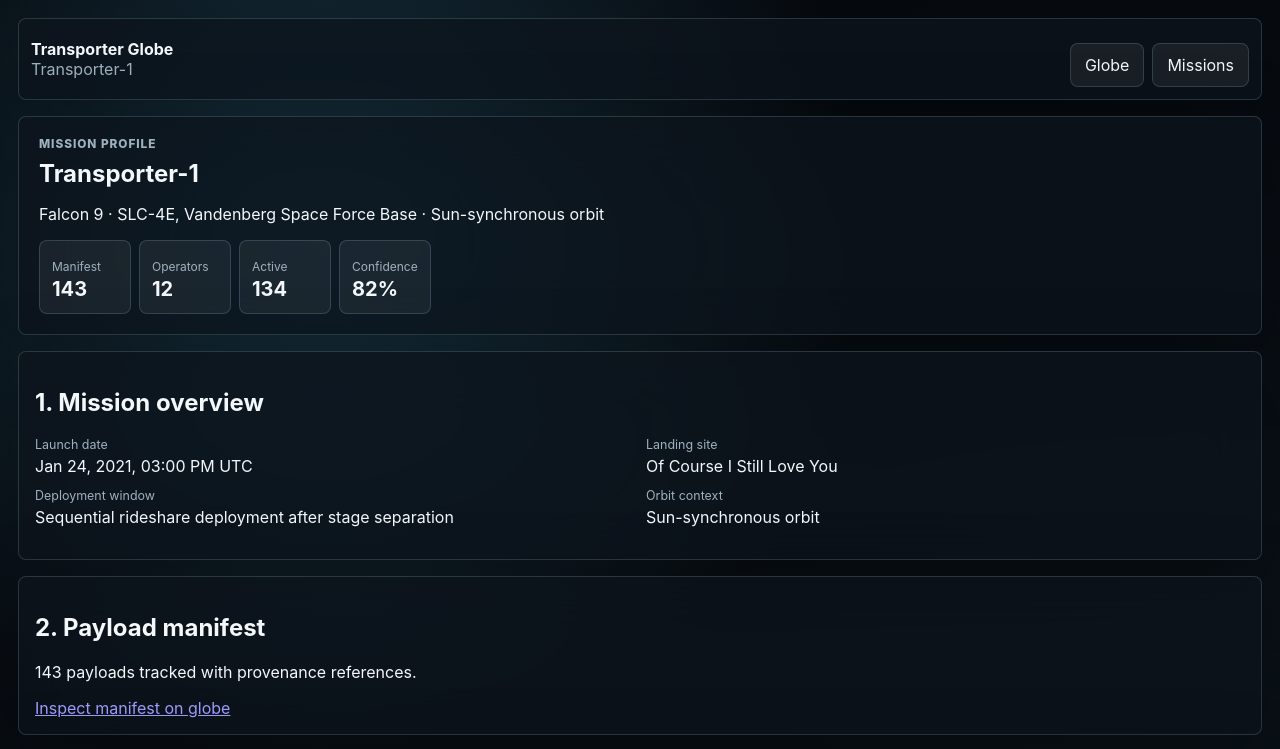
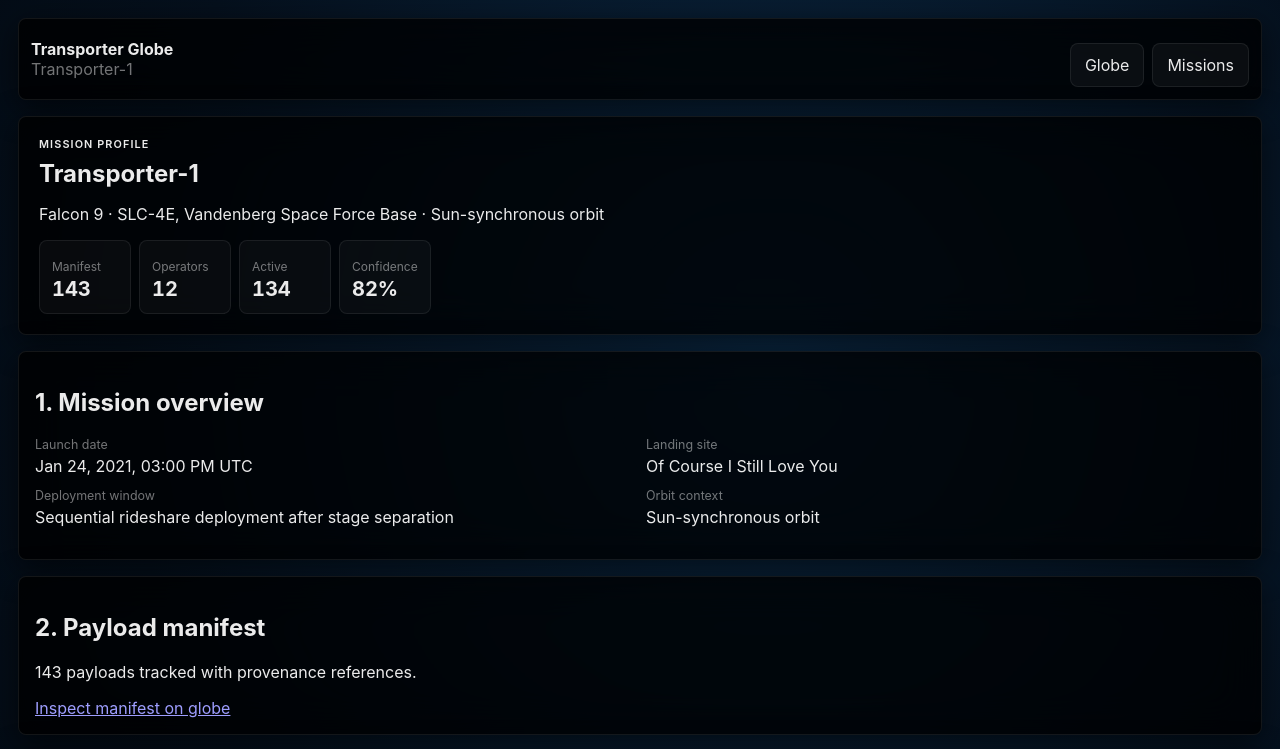
Before and after one commit to davidtphung/transporter-globe, a Next.js app: page /missions/transporter-1 in a window 1280 px wide. Shown: the top 749 px of the page. Built offline with nearby package versions, Linux system fonts and the light colour scheme.

Commit message:
style: black SpaceX dark mode theme
Align UI with spacex.com and Starlink Health — pure black canvas,
SpaceX blue (#005288) accents, glass panels, and subdued orbit colors.

```diff
--- a/app/globals.css
+++ b/app/globals.css
@@ -1,14 +1,20 @@
 :root {
-  --bg: #05070c;
-  --panel: rgba(13, 20, 28, 0.78);
-  --panel-strong: rgba(17, 28, 38, 0.92);
-  --line: rgba(172, 219, 255, 0.18);
-  --text: #f4f8fb;
-  --muted: #9fb1bf;
-  --cyan: #58d2ff;
-  --mint: #78ffbf;
-  --amber: #ffcf6a;
-  --rose: #ff6b7a;
+  --bg: #000000;
+  --bg-elevated: #0a0a0a;
+  --panel: rgba(0, 0, 0, 0.8);
+  --panel-strong: rgba(0, 0, 0, 0.92);
+  --line: rgba(255, 255, 255, 0.08);
+  --line-strong: rgba(255, 255, 255, 0.15);
+  --text: rgba(255, 255, 255, 0.92);
+  --text-secondary: rgba(255, 255, 255, 0.62);
+  --muted: rgba(255, 255, 255, 0.45);
+  --spacex-blue: #005288;
+  --accent: #a7d1f0;
+  --accent-glow: rgba(0, 82, 136, 0.22);
+  --cyan: var(--accent);
+  --mint: #00c853;
+  --amber: #ff9800;
+  --rose: #f44336;
   --focus: #ffffff;
 }
 
@@ -27,9 +33,9 @@
   min-height: 100vh;
   font-family: Inter, ui-sans-serif, system-ui, -apple-system, BlinkMacSystemFont, "Segoe UI", sans-serif;
   letter-spacing: 0;
+  color: var(--text);
   background:
-    radial-gradient(circle at 25% 12%, rgba(88, 210, 255, 0.22), transparent 34rem),
-    linear-gradient(160deg, #05070c 0%, #0a1117 52%, #07130f 100%);
+    radial-gradient(120% 90% at 60% 20%, #0b2a47 0%, #05101d 42%, #000000 100%);
 }
 
 button,
@@ -81,7 +87,7 @@
   padding: 12px 16px;
   border-radius: 8px;
   background: #ffffff;
-  color: #05070c;
+  color: #000000;
 }
 
 .topbar,
@@ -92,8 +98,8 @@
 .globe-card {
   border: 1px solid var(--line);
   background: var(--panel);
-  backdrop-filter: blur(28px) saturate(1.35);
-  box-shadow: 0 20px 80px rgba(0, 0, 0, 0.26);
+  backdrop-filter: blur(20px) saturate(1.2);
+  box-shadow: 0 8px 32px rgba(0, 0, 0, 0.6);
 }
 
 .topbar {
@@ -126,10 +132,10 @@
   place-items: center;
   width: 48px;
   height: 48px;
-  border: 1px solid rgba(88, 210, 255, 0.32);
+  border: 1px solid var(--line-strong);
   border-radius: 8px;
-  background: linear-gradient(135deg, rgba(88, 210, 255, 0.18), rgba(120, 255, 191, 0.12));
-  color: var(--cyan);
+  background: rgba(0, 82, 136, 0.18);
+  color: var(--accent);
 }
 
 .brand p,
@@ -162,7 +168,7 @@
   gap: 10px;
   border: 1px solid var(--line);
   border-radius: 8px;
-  background: rgba(255, 255, 255, 0.06);
+  background: rgba(255, 255, 255, 0.04);
   padding: 0 12px;
 }
 
@@ -183,8 +189,15 @@
 .chips button {
   border: 1px solid var(--line);
   border-radius: 8px;
-  background: rgba(255, 255, 255, 0.07);
+  background: rgba(255, 255, 255, 0.04);
   color: var(--text);
+  transition: background 0.2s ease, border-color 0.2s ease;
+}
+
+.time-controls button:hover,
+.chips button:hover {
+  background: rgba(255, 255, 255, 0.08);
+  border-color: var(--line-strong);
 }
 
 .time-controls button {
@@ -248,8 +261,8 @@
 .mission-row.active,
 .mission-row:hover,
 .chips .selected {
-  border-color: rgba(88, 210, 255, 0.48);
-  background: rgba(88, 210, 255, 0.12);
+  border-color: rgba(0, 82, 136, 0.55);
+  background: rgba(0, 82, 136, 0.18);
 }
 
 .field {
@@ -264,7 +277,7 @@
   width: 100%;
   border: 1px solid var(--line);
   border-radius: 8px;
-  background: #101923;
+  background: var(--bg-elevated);
   color: var(--text);
   padding: 0 12px;
 }
@@ -298,9 +311,10 @@
 .eyebrow {
   margin: 0 0 8px;
   text-transform: uppercase;
-  font-weight: 760;
-  font-size: 0.74rem;
-  letter-spacing: 0.08em;
+  font-weight: 600;
+  font-size: 0.68rem;
+  letter-spacing: 0.1em;
+  color: var(--text-muted);
 }
 
 .mission-summary h2 {
@@ -310,7 +324,7 @@
 
 .mission-summary p:last-child {
   max-width: 62ch;
-  color: #c9d6df;
+  color: var(--text-secondary);
 }
 
 .stats {
@@ -322,7 +336,7 @@
   padding: 12px;
   border: 1px solid var(--line);
   border-radius: 8px;
-  background: rgba(255, 255, 255, 0.06);
+  background: rgba(255, 255, 255, 0.03);
 }
 
 .stats span {
@@ -336,6 +350,7 @@
   display: block;
   margin-top: 3px;
   font-size: 1.25rem;
+  font-variant-numeric: tabular-nums;
 }
 
 .globe-card {
@@ -344,9 +359,7 @@
   border-radius: 8px;
   overflow: hidden;
   background:
-    linear-gradient(180deg, rgba(255, 255, 255, 0.05), transparent),
-    radial-gradient(circle at center, rgba(88, 210, 255, 0.11), transparent 33rem),
-    rgba(3, 7, 11, 0.78);
+    radial-gradient(120% 90% at 60% 20%, #0b2a47 0%, #05101d 50%, #000000 100%);
 }
 
 .globe-loading {
@@ -373,8 +386,9 @@
   padding: 8px 10px;
   border: 1px solid var(--line);
   border-radius: 8px;
-  background: rgba(0, 0, 0, 0.36);
-  color: #dfe9ef;
+  background: rgba(0, 0, 0, 0.72);
+  backdrop-filter: blur(20px);
+  color: var(--text-secondary);
   font-size: 0.84rem;
 }
 
@@ -385,11 +399,11 @@
 }
 
 .cyan {
-  background: var(--cyan);
+  background: var(--accent);
 }
 
 .amber {
-  background: var(--amber);
+  background: #ffffff;
 }
 
 .rose {
@@ -458,7 +472,7 @@
   padding: 12px;
   border: 1px solid var(--line);
   border-radius: 8px;
-  background: rgba(255, 255, 255, 0.055);
+  background: rgba(255, 255, 255, 0.03);
 }
 
 .metrics dt {
@@ -500,7 +514,7 @@
 }
 
 .manifest a {
-  color: var(--cyan);
+  color: var(--accent);
 }
 
 .table-wrap {
@@ -530,9 +544,10 @@
 }
 
 th {
-  color: #c9d8e1;
+  color: var(--text-secondary);
   font-size: 0.82rem;
   text-transform: uppercase;
+  letter-spacing: 0.06em;
 }
 
 td button {
@@ -545,7 +560,7 @@
 }
 
 .selected-row {
-  background: rgba(88, 210, 255, 0.1);
+  background: rgba(0, 82, 136, 0.14);
 }
 
 @media (prefers-contrast: more) {
@@ -560,7 +575,7 @@
   .timeline,
   .manifest,
   .globe-card {
-    background: #020304;
+    background: #000000;
   }
 }
 
@@ -613,14 +628,24 @@
   padding: 0 14px;
   border: 1px solid var(--line);
   border-radius: 8px;
-  background: rgba(255, 255, 255, 0.06);
+  background: rgba(255, 255, 255, 0.04);
   color: var(--text);
   text-decoration: none;
+  transition: background 0.2s ease, border-color 0.2s ease;
+}
+
+.primary-nav a:hover,
+.export-links a:hover,
+.mission-link:hover,
+.time-controls a:hover {
+  background: rgba(255, 255, 255, 0.08);
+  border-color: var(--line-strong);
 }
 
 .primary-nav a[aria-current="page"] {
-  border-color: rgba(88, 210, 255, 0.48);
-  background: rgba(88, 210, 255, 0.12);
+  border-color: rgba(0, 82, 136, 0.55);
+  background: rgba(0, 82, 136, 0.18);
+  color: var(--accent);
 }
 
 .mission-link {
@@ -673,16 +698,19 @@
 }
 
 .status-active {
-  background: rgba(120, 255, 191, 0.16);
+  background: rgba(0, 200, 83, 0.14);
+  color: var(--mint);
 }
 
 .status-decayed,
 .status-reentered {
-  background: rgba(255, 107, 122, 0.16);
+  background: rgba(244, 67, 54, 0.14);
+  color: var(--rose);
 }
 
 .status-catalog-pending {
-  background: rgba(255, 207, 106, 0.16);
+  background: rgba(255, 152, 0, 0.14);
+  color: var(--amber);
 }
 
 .inspector-desktop {
@@ -757,8 +785,8 @@
   border: 1px solid var(--line);
   border-radius: 8px;
   background: var(--panel);
-  backdrop-filter: blur(28px) saturate(1.35);
-  box-shadow: 0 20px 80px rgba(0, 0, 0, 0.26);
+  backdrop-filter: blur(20px) saturate(1.2);
+  box-shadow: 0 8px 32px rgba(0, 0, 0, 0.6);
 }
 
 .mission-card,
--- a/app/layout.tsx
+++ b/app/layout.tsx
@@ -37,7 +37,7 @@
 export const viewport: Viewport = {
   width: "device-width",
   initialScale: 1,
-  themeColor: "#05070c",
+  themeColor: "#000000",
   colorScheme: "dark light"
 };
 
```
Also changed, not shown: components/TransporterGlobe.tsx (+10 -10 lines), public/favicon.svg, public/site.webmanifest.
